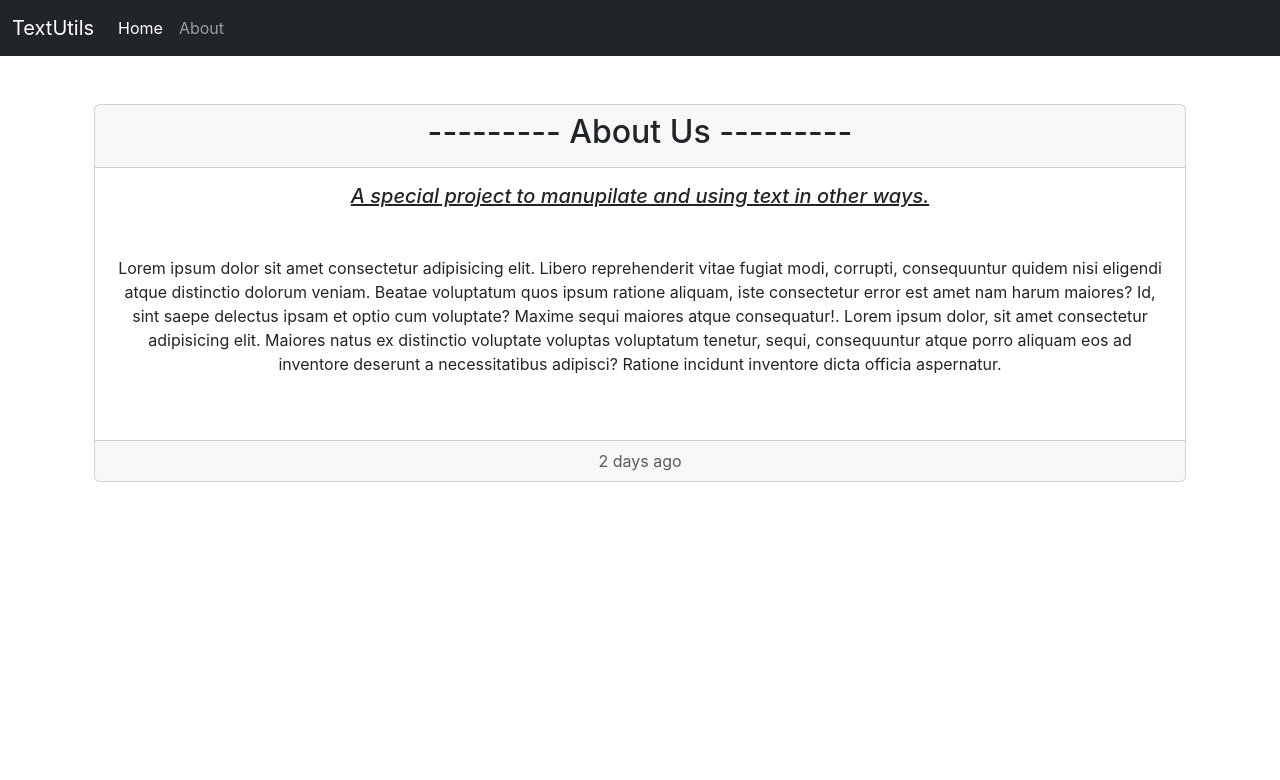
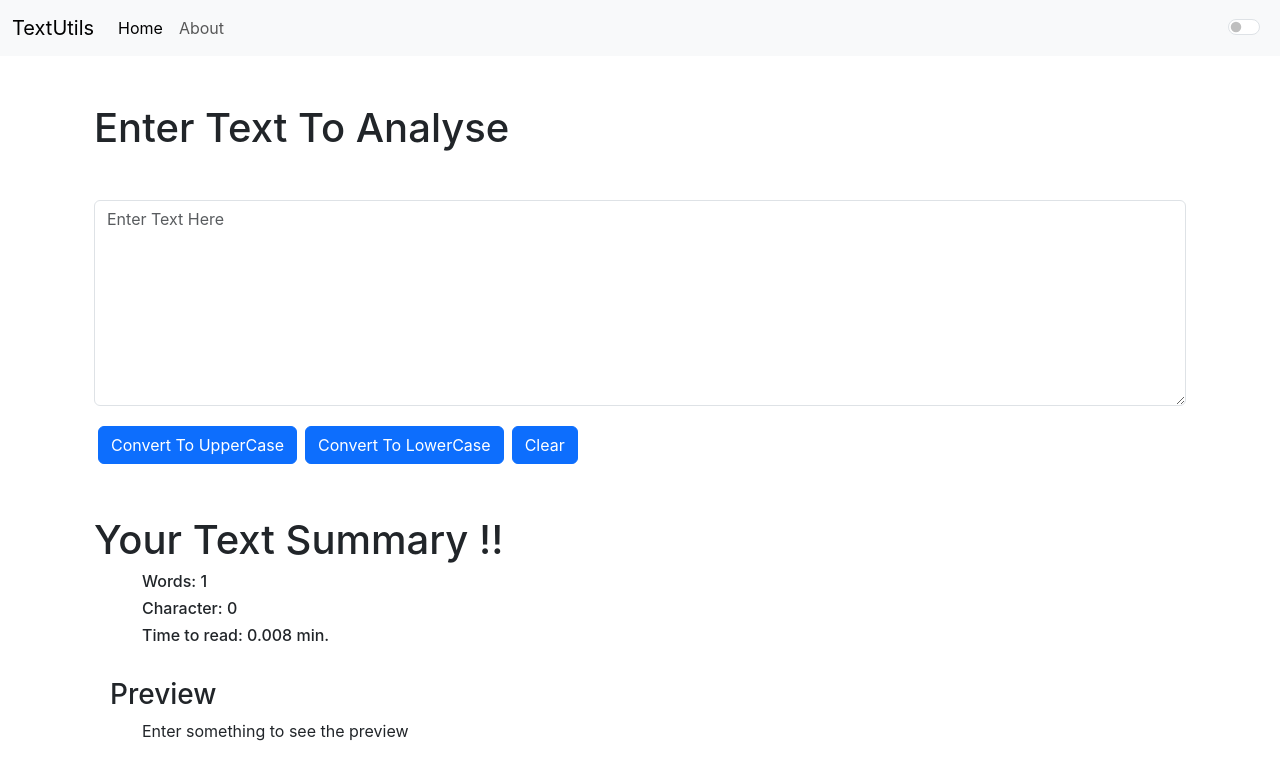
Before and after one commit to jasjeev013/textutils, a React (Create React App) app: page / in a window 1280 px wide. Shown: the top 780 px of the page. Built offline with nearby package versions, Linux system fonts and the light colour scheme.

Commit message:
Added Dark Mode Functionality

```diff
--- a/src/App.js
+++ b/src/App.js
@@ -1,3 +1,4 @@
+import { useState } from 'react';
 import './App.css';
 import About from './components/About.js';
 import Navbar from './components/Navbar.js';
@@ -5,14 +6,24 @@ import TextForm from './components/TextForm.js';
 
 
 function App() {
+  const [mode,setMode] = useState('light');
 
+  const toggleMode =  ()=>{
+    if(mode==='light'){
+      setMode('dark');
+      document.body.style.backgroundColor='#3c3e41';
+    }else{
+      setMode('light');
+      document.body.style.backgroundColor='white';
+    }
+  }
   return (
     <>
 
-      <Navbar title='TextUtils'/>
+      <Navbar title='TextUtils' mode={mode} toggleMode={toggleMode}/>
       <div className="container">
-        {/* <TextForm heading="Enter Text To Analyse"/> */}
-        <About/>
+        <TextForm heading="Enter Text To Analyse" mode={mode} />
+        {/* <About mode={mode}/> */}
       </div>
 
     </>
--- a/src/components/About.js
+++ b/src/components/About.js
@@ -1,19 +1,25 @@
 import React from 'react'
 
-export default function About() {
+export default function About(props) {
     return (
         <div className='container my-5'>
             <div className="card text-center">
-                <div className="card-header">
+                <div className="card-header" style={{
+                    backgroundColor: props.mode === 'dark' ? '#212529' : 'white',
+                    color: props.mode === 'dark' ? 'white' : '#212529'
+
+                }}>
                     <h2>--------- About Us ---------</h2>
                 </div>
-                <div className="card-body">
+                <div className="card-body" style={{
+                    backgroundColor: props.mode === 'dark' ? '#0d2236' : 'white',
+                    color: props.mode === 'dark' ? 'white' : '#0d2236'
+
+                }}>
                     <h5 className="card-title fst-italic text-decoration-underline">A special project to manupilate and using text in other ways.</h5>
                     <p className="card-text my-5">Lorem ipsum dolor sit amet consectetur adipisicing elit. Libero reprehenderit vitae fugiat modi, corrupti, consequuntur quidem nisi eligendi atque distinctio dolorum veniam. Beatae voluptatum quos ipsum ratione aliquam, iste consectetur error est amet nam harum maiores? Id, sint saepe delectus ipsam et optio cum voluptate? Maxime sequi maiores atque consequatur!. Lorem ipsum dolor, sit amet consectetur adipisicing elit. Maiores natus ex distinctio voluptate voluptas voluptatum tenetur, sequi, consequuntur atque porro aliquam eos ad inventore deserunt a necessitatibus adipisci? Ratione incidunt inventore dicta officia aspernatur.</p>
                 </div>
-                <div className="card-footer text-body-secondary">
-                    2 days ago
-                </div>
+
             </div>
         </div>
     )
--- a/src/components/Navbar.js
+++ b/src/components/Navbar.js
@@ -3,8 +3,9 @@ import PropTypes from 'prop-types'
 
 
 export default function Navbar(props) {
+
     return (
-    <nav className="navbar navbar-expand-lg navbar-dark bg-dark">
+        <nav className={`navbar navbar-expand-lg navbar-${props.mode} bg-${props.mode}`}>
             <div className="container-fluid">
                 <a className="navbar-brand" href="/">{props.title}</a>
                 <button className="navbar-toggler" type="button" data-bs-toggle="collapse" data-bs-target="#navbarSupportedContent" aria-controls="navbarSupportedContent" aria-expanded="false" aria-label="Toggle navigation">
@@ -23,6 +24,9 @@ export default function Navbar(props) {
               <input className="form-control me-2" type="search" placeholder="Search" aria-label="Search"/>
                 <button className="btn btn-outline-success" type="submit">Search</button>
             </form> */}
+                    <div className="form-check form-switch ">
+                        <input className="form-check-input" onClick={props.toggleMode} type="checkbox" role="switch" id="flexSwitchCheckDefault" />
+                    </div>
                 </div>
             </div>
         </nav>
@@ -32,4 +36,4 @@ export default function Navbar(props) {
 Navbar.propTypes = {
     title: PropTypes.string.isRequired
 }
-Navbar.defaultProps = {title: 'TextUtils'}
+Navbar.defaultProps = { title: 'TextUtils' }
--- a/src/components/TextForm.js
+++ b/src/components/TextForm.js
@@ -26,22 +26,29 @@ export default function TextForm(props) {
 
     return (
         <>
-        <div className='container'>
-            <h1 className='my-5'>{props.heading}</h1>
+        <div className='container' style={{
+            color: props.mode==='dark'?'white':'#212529'
+        }}>
+            <h1 className="my-5" >{props.heading}</h1>
             <div class="mb-3">
-                <textarea class="form-control" id="myBox" rows="8" onChange={handleOnChange} value={text} placeholder='Enter Text Here'></textarea>
+                <textarea class="form-control" id="myBox" rows="8" onChange={handleOnChange} style={{
+                    backgroundColor: props.mode==='dark'?'#212529':'white',
+                    color: props.mode==='dark'?'white':'#212529'
+                }} value={text} placeholder='Enter Text Here'></textarea>
             </div>
-            <button className="btn btn-primary mx-1" onClick={handleUpClick} >Convert To UpperCase</button>
-            <button className="btn btn-primary mx-1" onClick={handleDownClick} >Convert To UpperCase</button>
-            <button className="btn btn-primary mx-1" on onClick={handleClearClick} >Clear</button>
+            <button className="btn btn-primary mx-1 my-1" onClick={handleUpClick} >Convert To UpperCase</button>
+            <button className="btn btn-primary mx-1 my-1" onClick={handleDownClick} >Convert To LowerCase</button>
+            <button className="btn btn-primary mx-1 my-1" on onClick={handleClearClick} >Clear</button>
         </div>
-        <div className="container my-3">
-            <h1>Your Text Summary.</h1>
-            <h6>Words: {text.split(" ").length}</h6>
-            <h6>Character: {text.length}</h6>
-            <h6>Time to  read: {(0.008 * text.split(" ").length)} min.</h6>
-            <h3>Preview</h3>
-            <p>{text}</p>
+        <div className="container my-5" style={{
+            color: props.mode==='dark'?'white':'#212529'
+        }}>
+            <h1>Your Text Summary !!</h1>
+            <h6 className="mx-5">Words: {text.split(" ").length}</h6>
+            <h6 className="mx-5">Character: {text.length}</h6>
+            <h6 className="mx-5">Time to  read: {(0.008 * text.split(" ").length)} min.</h6><br/>
+            <h3 className="mx-3"> Preview</h3>
+            <p className="mx-5">{text.length>0?text:"Enter something to see the preview"}</p>
         </div>
         </>
     )
```
Lines whose indentation alone changed are shown as unchanged.
